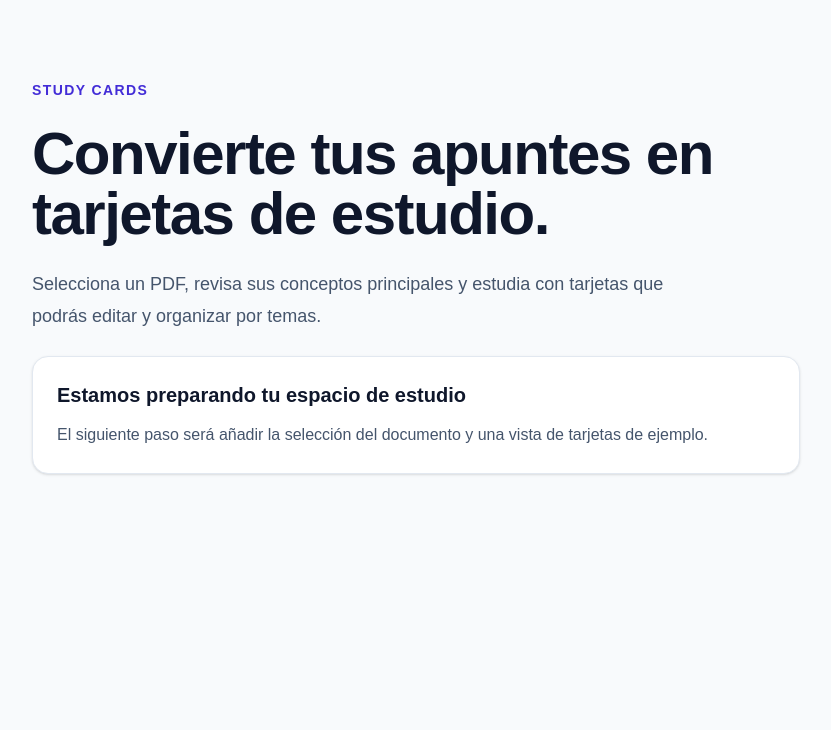
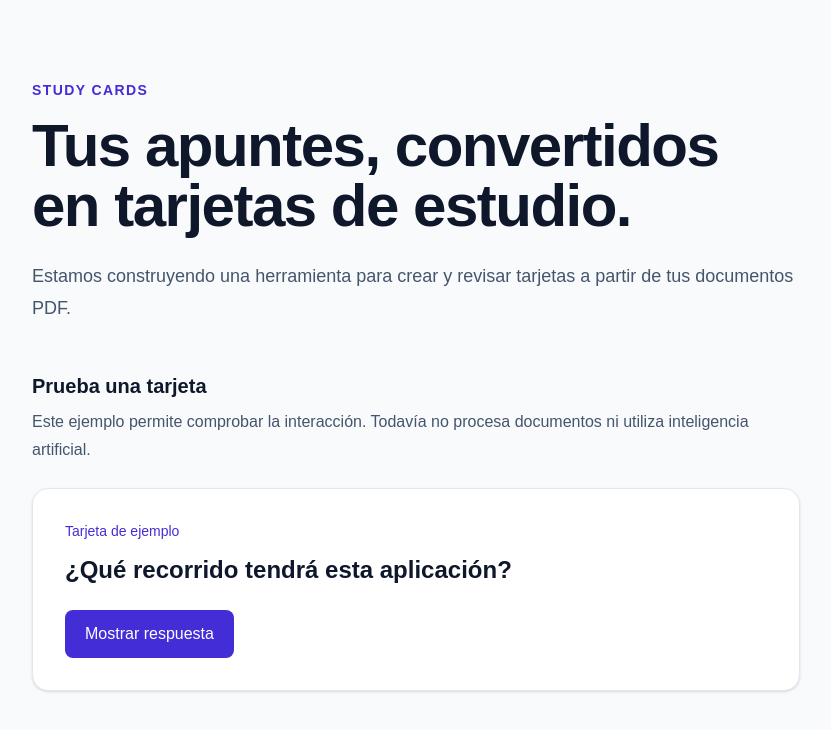
Before and after one commit to adeviat/study-cards, a Next.js app: page / in a window 1280 px wide. Shown: the top 730 px of the page, without its empty margins (224-1055 px from the left). Built offline with nearby package versions, Linux system fonts and the light colour scheme.

Commit message:
feat: add interactive demo flashcard

```diff
--- a/src/app/page.tsx
+++ b/src/app/page.tsx
@@ -1,37 +1,50 @@
+import { FlashcardItem } from "@/features/flashcards/components/flashcard-item";
+import { demoFlashcards } from "@/features/flashcards/data/demo-flashcards";
+
 export default function HomePage() {
   return (
     <main className="min-h-screen bg-slate-50 px-6 py-12 text-slate-900 sm:py-20">
-      <section
-        aria-labelledby="home-title"
-        className="mx-auto flex w-full max-w-3xl flex-col gap-6"
-      >
-        <p className="text-sm font-semibold uppercase tracking-widest text-indigo-700">
-          Study Cards
-        </p>
+      <div className="mx-auto w-full max-w-3xl">
+        <header>
+          <p className="text-sm font-semibold uppercase tracking-widest text-indigo-700">
+            Study Cards
+          </p>
 
-        <h1
-          id="home-title"
-          className="text-4xl font-bold tracking-tight sm:text-6xl"
+          <h1 className="mt-4 text-4xl font-bold tracking-tight sm:text-6xl">
+            Tus apuntes, convertidos en tarjetas de estudio.
+          </h1>
+
+          <p className="mt-6 text-lg leading-8 text-slate-600">
+            Estamos construyendo una herramienta para crear y revisar
+            tarjetas a partir de tus documentos PDF.
+          </p>
+        </header>
+
+        <section
+          aria-labelledby="demo-title"
+          className="mt-12"
         >
-          Convierte tus apuntes en tarjetas de estudio.
-        </h1>
-
-        <p className="max-w-2xl text-lg leading-8 text-slate-600">
-          Selecciona un PDF, revisa sus conceptos principales y estudia
-          con tarjetas que podrás editar y organizar por temas.
-        </p>
-
-        <div className="rounded-2xl border border-slate-200 bg-white p-6 shadow-sm">
-          <h2 className="text-xl font-semibold">
-            Estamos preparando tu espacio de estudio
+          <h2
+            id="demo-title"
+            className="text-xl font-semibold"
+          >
+            Prueba una tarjeta
           </h2>
 
-          <p className="mt-3 leading-7 text-slate-600">
-            El siguiente paso será añadir la selección del documento
-            y una vista de tarjetas de ejemplo.
+          <p className="mt-2 leading-7 text-slate-600">
+            Este ejemplo permite comprobar la interacción. Todavía no
+            procesa documentos ni utiliza inteligencia artificial.
           </p>
-        </div>
-      </section>
+
+          <ul className="mt-6 space-y-6">
+            {demoFlashcards.map((card) => (
+              <li key={card.id}>
+                <FlashcardItem card={card} />
+              </li>
+            ))}
+          </ul>
+        </section>
+      </div>
     </main>
   );
 }
--- /dev/null
+++ b/src/features/flashcards/components/flashcard-item.tsx
@@ -0,0 +1,56 @@
+"use client";
+
+import { useId, useState } from "react";
+
+import type { Flashcard } from "@/features/flashcards/types/flashcard";
+
+type FlashcardItemProps = {
+  card: Flashcard;
+};
+
+export function FlashcardItem({ card }: FlashcardItemProps) {
+  const [isAnswerVisible, setIsAnswerVisible] = useState(false);
+
+  const questionId = useId();
+  const answerId = useId();
+
+  return (
+    <article
+      aria-labelledby={questionId}
+      className="rounded-2xl border border-slate-200 bg-white p-6 shadow-sm sm:p-8"
+    >
+      <p className="text-sm font-medium text-indigo-700">
+        Tarjeta de ejemplo
+      </p>
+
+      <h2
+        id={questionId}
+        className="mt-3 text-2xl font-semibold leading-snug text-slate-900"
+      >
+        {card.question}
+      </h2>
+
+      <div id={answerId} hidden={!isAnswerVisible}>
+        <div className="mt-6 rounded-xl bg-slate-50 p-5">
+          <h3 className="text-sm font-semibold text-slate-900">
+            Respuesta
+          </h3>
+
+          <p className="mt-2 leading-7 text-slate-700">
+            {card.answer}
+          </p>
+        </div>
+      </div>
+
+      <button
+        type="button"
+        aria-expanded={isAnswerVisible}
+        aria-controls={answerId}
+        onClick={() => setIsAnswerVisible((previous) => !previous)}
+        className="mt-6 min-h-11 rounded-lg bg-indigo-700 px-5 py-3 font-medium text-white transition-colors hover:bg-indigo-800 focus-visible:outline-2 focus-visible:outline-offset-4 focus-visible:outline-indigo-700"
+      >
+        {isAnswerVisible ? "Ocultar respuesta" : "Mostrar respuesta"}
+      </button>
+    </article>
+  );
+}
--- /dev/null
+++ b/src/features/flashcards/data/demo-flashcards.ts
@@ -0,0 +1,10 @@
+import type { Flashcard } from "@/features/flashcards/types/flashcard";
+
+export const demoFlashcards: Flashcard[] = [
+  {
+    id: "demo-001",
+    question: "¿Qué recorrido tendrá esta aplicación?",
+    answer:
+      "Seleccionar un PDF, extraer su contenido, generar tarjetas, revisarlas y estudiar con ellas.",
+  },
+];
--- /dev/null
+++ b/src/features/flashcards/types/flashcard.ts
@@ -0,0 +1,5 @@
+export type Flashcard = {
+  id: string;
+  question: string;
+  answer: string;
+};
```
